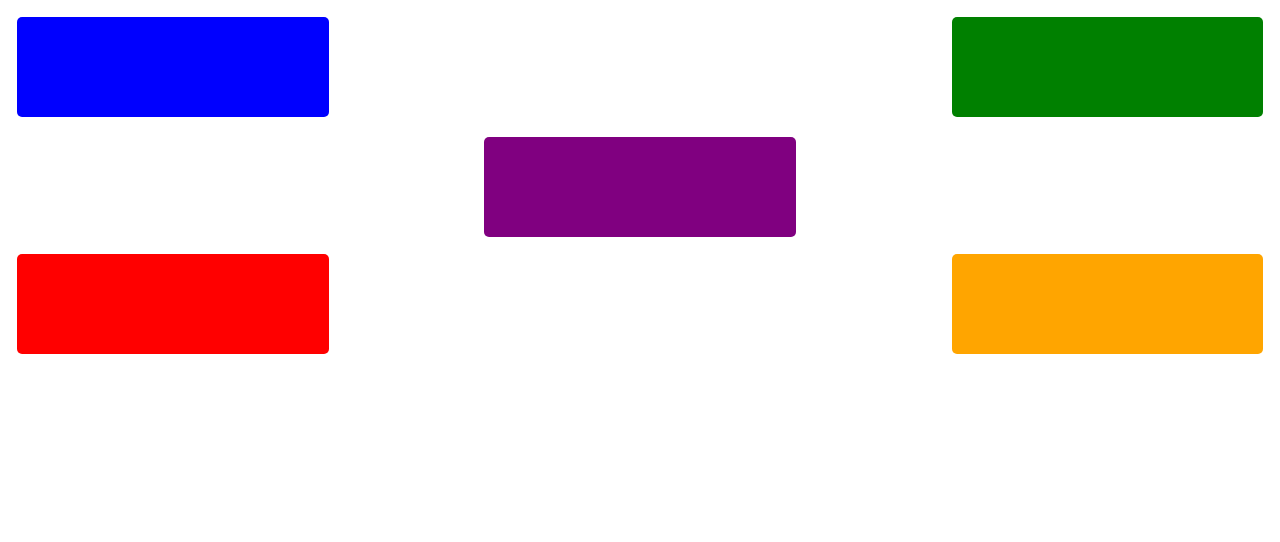
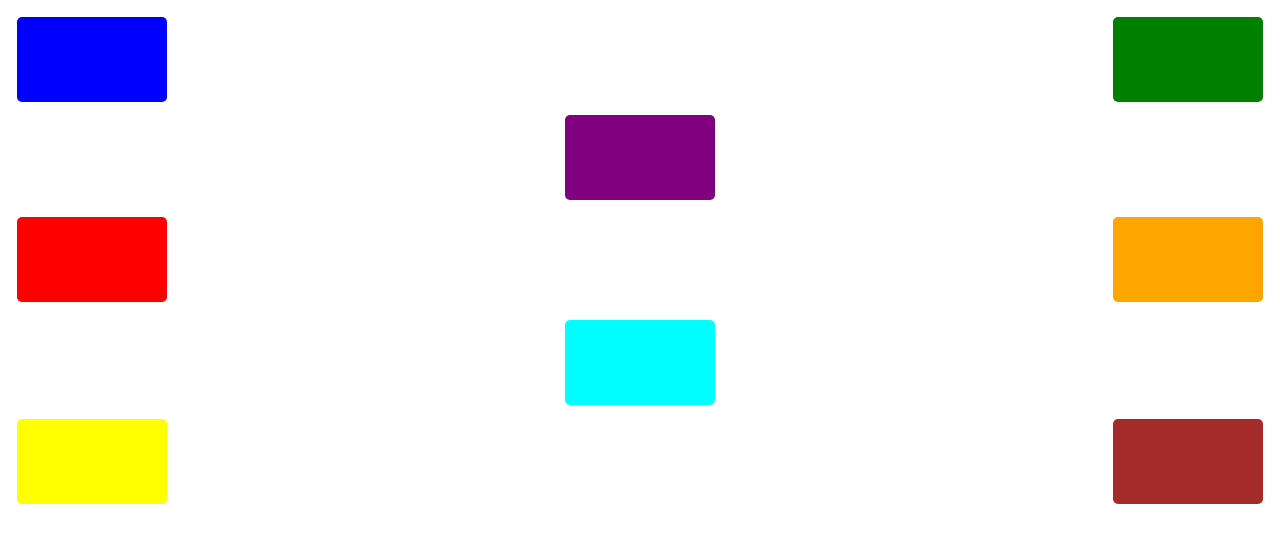
Before and after one commit to sheherbano4/discord, a plain HTML site: page index.html in a window 1280 px wide. Drawn offline with Linux system fonts and the light colour scheme.

Commit message:
Refactor index.html with new flexbox layout
Updated layout and styles for flexbox elements, added new color blocks.

```diff
--- a/index.html
+++ b/index.html
@@ -3,7 +3,7 @@
   <head>
     <meta charset="UTF-8" />
     <meta name="viewport" content="width=device-width, initial-scale=1.0" />
-    <title>flexbox</title>
+    <title>adflexbox</title>
 
     <style>
       body{
@@ -25,41 +25,70 @@
         justify-content: space-between;
         margin: 17px;
       }
+      .three {
+        display: flex;
+        flex-direction: row;
+        justify-content: space-between;
+       margin-top:117px;
+        margin-left: 17px;
+        margin-right: 17px;
+      }
 
       .blue {
-        width: 25%;
-        height: 100px;
+        width: 12%;
+        height: 85px;
         background-color: blue;
         border-radius: 5px;
       }
 
       .green {
-        width: 25%;
-        height: 100px;
+        width: 12%;
+        height: 85px;
         background-color: green;
         border-radius: 5px;
       }
 
       .purple {
-        width: 25%;
-        height: 100px;
+        width: 12%;
+        height: 85px;
         background-color: purple;
         border-radius: 5px;
         align-self: center;
-        margin-top: 120px;
+        margin-top: 98px;
       }
 
       .red {
-        width: 25%;
-        height: 100px;
+        width: 12%;
+        height: 85px;
         background-color: red;
         border-radius: 5px;
       }
 
       .orange {
-        width: 25%;
-        height: 100px;
+        width: 12%;
+        height: 85px;
         background-color: orange;
+        border-radius: 5px;
+      }
+      .yellow {
+        width: 12%;
+        height: 85px;
+        background-color: yellow;
+        border-radius: 5px;
+        margin-bottom: 17px;
+      }
+      .aqua{
+         width: 12%;
+        height: 85px;
+        background-color: aqua;
+        border-radius: 5px;
+        align-self: center;
+        margin-top: -216px;
+      }
+      .brown {
+        width: 12%;
+        height: 85px;
+        background-color: brown;
         border-radius: 5px;
       }
     </style>
@@ -76,5 +105,10 @@
       <div class="red"></div>
       <div class="orange"></div>
     </div>
+    <div class="three">
+        <div class="yellow"></div>
+        <div class="aqua"></div>
+      <div class="brown"></div>
+    </div>
   </body>
 </html>
```
